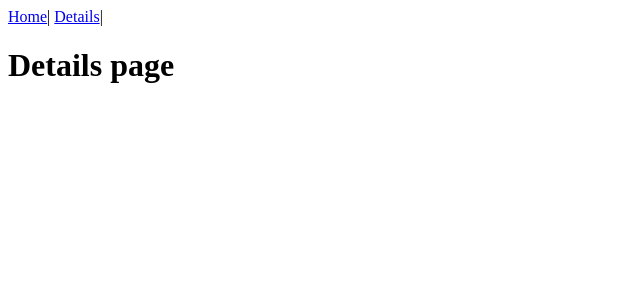
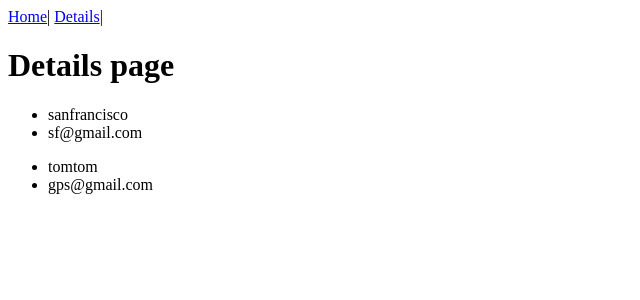
Before and after one commit to teemopower/vue-router-form, a Vue app: page /details in a window 1280 px wide. Shown: the top 300 px of the page, without its empty margins (0-640 px from the left). Built offline with nearby package versions, Linux system fonts and the light colour scheme.

Commit message:
v-for details

```diff
--- a/src/components/Details.vue
+++ b/src/components/Details.vue
@@ -1,6 +1,10 @@
 <template>
   <div class="main-container">
     <h1>Details page</h1>
+    <ul v-for="test in testData" :key="test.id">
+      <li>{{ test.username }}</li>
+      <li>{{ test.email }}</li>
+    </ul>
   </div>
 </template>
 
@@ -9,7 +13,24 @@ export default {
   name: "Details",
   props: {
     msg: String
-  }
+  },
+  data() {
+    return {
+      testData: [
+        {
+          id: "1",
+          username: "sanfrancisco",
+          email: "sf@gmail.com"
+        },
+        {
+          id: "2",
+          username: "tomtom",
+          email: "gps@gmail.com"
+        }
+      ]
+    };
+  },
+  methods: {}
 };
 </script>
 
--- a/src/components/Home.vue
+++ b/src/components/Home.vue
@@ -19,7 +19,7 @@
           <br>
           <button>Submit</button>
         </form>
-        <button @click="changeView">Change View</button>
+        <button @click="changeView(true)">Change View</button>
       </div>
       <div></div>
     </div>
@@ -40,17 +40,29 @@ export default {
       formData: {
         username: "",
         email: ""
-      }
+      },
+      testCondition: true,
+      testData: [
+        {
+          username: "sanfrancisco",
+          email: "sf@gmail.com"
+        },
+        {
+          username: "tomtom",
+          email: "gps@gmail.com"
+        }
+      ]
     };
   },
   methods: {
     submitForm() {
       const { username, email } = this.formData;
+
       console.log(username);
       console.log(email);
     },
-    changeView() {
-      router.push("/details");
+    changeView(x) {
+      if (x === true) router.push("/details");
     }
   }
 };
```
